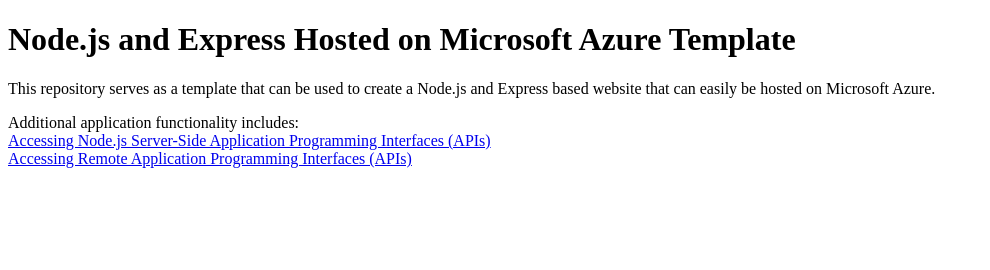
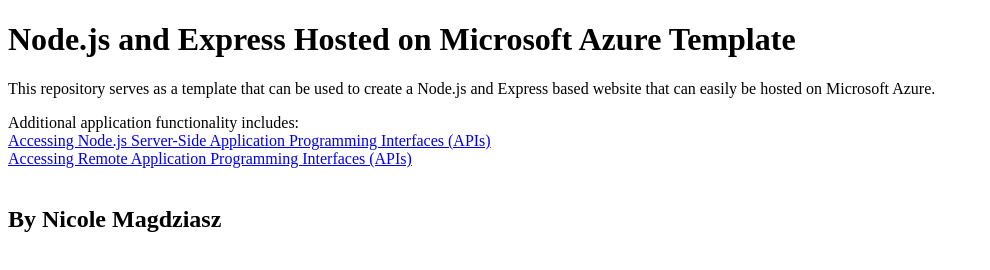
Before and after one commit to nicolemagdz/node-js-on-azure-test, a website: page static/index.html in a window 1280 px wide. Shown: the whole page, without its empty margins (0-990 px from the left). Drawn offline with Linux system fonts and the light colour scheme.

Commit message:
Update index.html

```diff
--- a/package.json
+++ b/package.json
@@ -9,6 +9,6 @@
         "start": "node index.js"
     },
     "dependencies": {
-        "express": "^4.17.3"
+        "express": "^4.21.0"
     }
 }
--- a/static/index.html
+++ b/static/index.html
@@ -10,6 +10,8 @@
 
 Additional application functionality includes:<br />
 <a href="fetching-from-server.html">Accessing Node.js Server-Side Application Programming Interfaces (APIs)</a><br />
-<a href="fetching-remote-dog-breeds.html">Accessing Remote Application Programming Interfaces (APIs)</a>
+<a href="fetching-remote-dog-breeds.html">Accessing Remote Application Programming Interfaces (APIs)</a><br /><br >
+
+<h2>By Nicole Magdziasz</h2>
 </body>
 </html>
```
Also changed, not shown: 1 other file.
